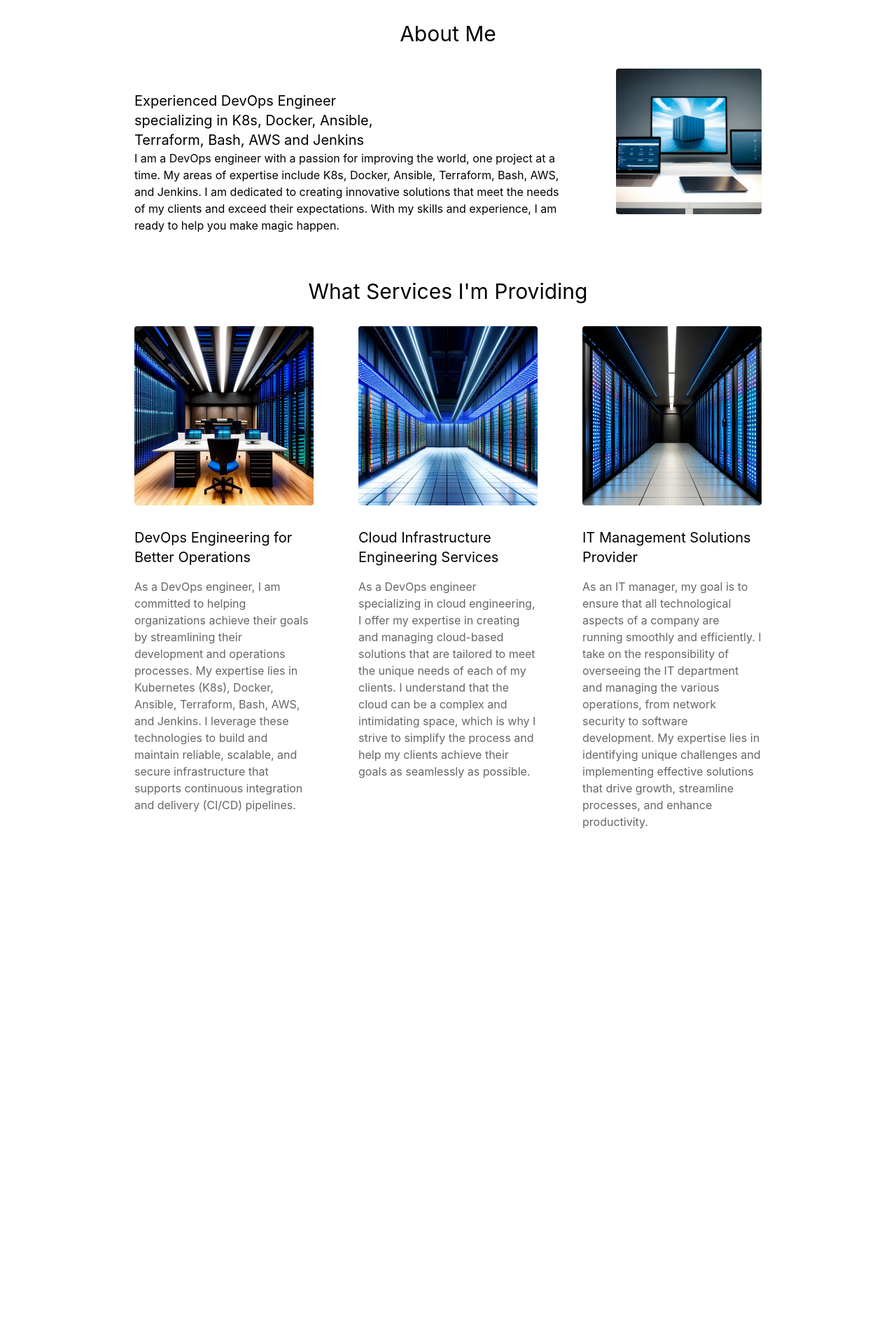
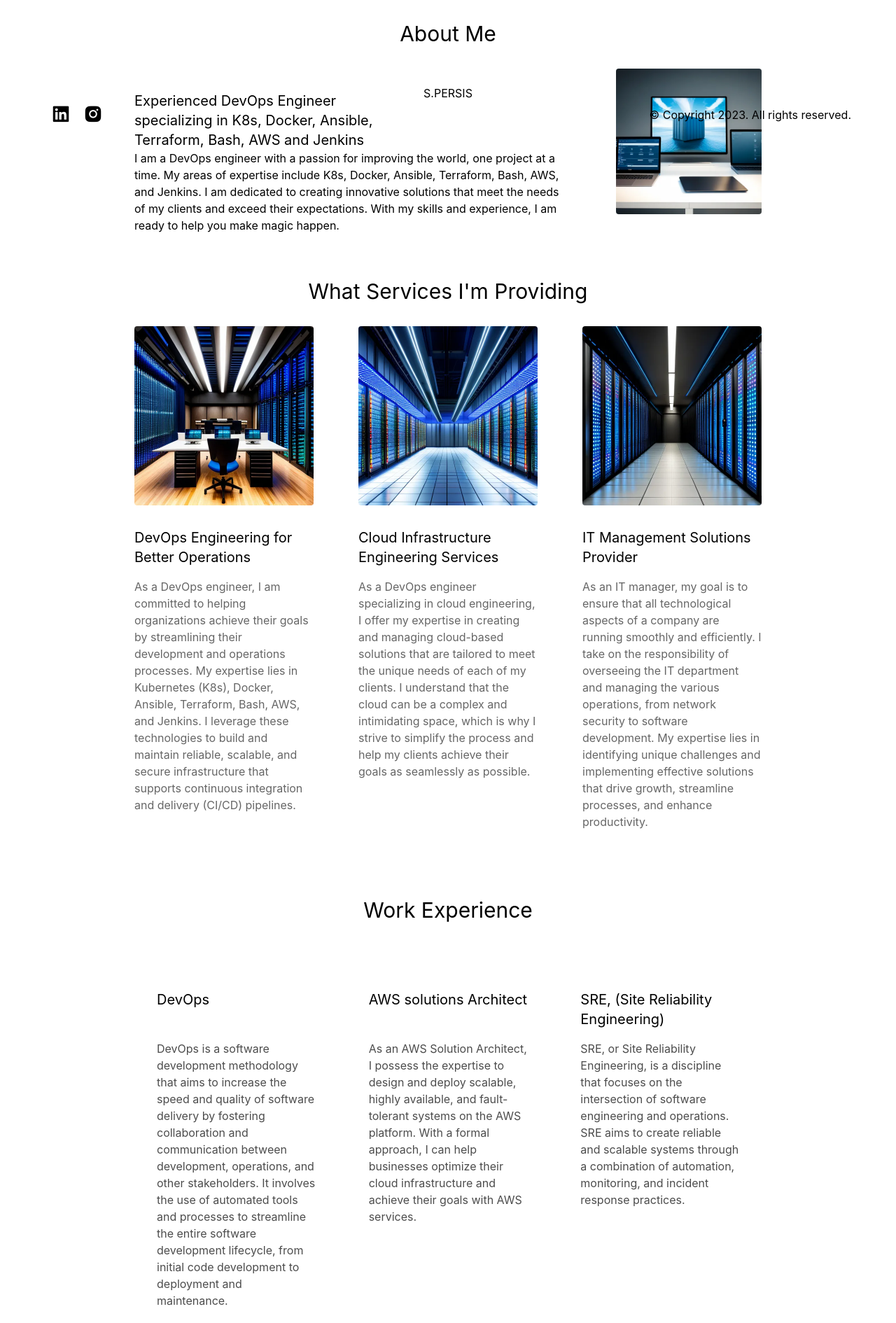
Before and after one commit to toseth97/spersis, a React (Create React App) app: page / in a window 1280 px wide. Shown: the part 610-2500 px from the top of the page at 70% size. Before the commit the page ends 1828 px from the top, so only its background shows below. Built offline with nearby package versions, Linux system fonts and the light colour scheme; the HTML template or start-up script is replaced by a standard one.

Commit message:
Making a round up by creating social link in the footer and also the navigation menu.

```diff
--- a/public/index.html
+++ b/public/index.html
@@ -9,6 +9,11 @@
       name="description"
       content="Web site created using create-react-app"
     />
+
+    <!--BOX ICON-->
+    <link href='https://unpkg.com/boxicons@2.1.4/css/boxicons.min.css' rel='stylesheet'>
+
+
     <link href="https://cdnjs.cloudflare.com/ajax/libs/flowbite/1.6.5/flowbite.min.css"  rel="stylesheet" />
     <link rel="apple-touch-icon" href="%PUBLIC_URL%/logo192.png" />
     <!--
--- a/src/App.js
+++ b/src/App.js
@@ -1,7 +1,9 @@
 import Navigation from "./components/Navigation";
 import HeroPage from "./components/HeroPage";
 import About from "./components/About";
+import Experience from "./components/Experience";
 import Services from "./components/Services";
+import Footer from "./components/Footer";
 
 function App() {
     return (
@@ -11,7 +13,9 @@ function App() {
                 <HeroPage />
                 <About />
                 <Services />
+                <Experience />
             </div>
+            <Footer />
         </div>
     );
 }
--- a/src/components/About.js
+++ b/src/components/About.js
@@ -2,7 +2,10 @@ import React from "react";
 
 const About = () => {
     return (
-        <div className="md:w-9/12 w-11/12 mt-8 md:flex flex-col items-center md:gap-x-3 px-8">
+        <div
+            id="about"
+            className="md:w-9/12 w-11/12 mt-8 md:flex flex-col items-center md:gap-x-3 px-8"
+        >
             <h1 className="text-3xl text-center">About Me</h1>
             <div className="underlines md:bg-blue-700"></div>
             <div className="mt-8 md:flex md:gap-16">
--- /dev/null
+++ b/src/components/Experience.js
@@ -0,0 +1,38 @@
+import React from "react";
+
+const Experience = () => {
+    const experience = [
+        {
+            name: "DevOps ",
+            body: "DevOps is a software development methodology that aims to increase the speed and quality of software delivery by fostering collaboration and communication between development, operations, and other stakeholders. It involves the use of automated tools and processes to streamline the entire software development lifecycle, from initial code development to deployment and maintenance.",
+        },
+        {
+            name: "AWS solutions Architect",
+            body: "As an AWS Solution Architect, I possess the expertise to design and deploy scalable, highly available, and fault-tolerant systems on the AWS platform. With a formal approach, I can help businesses optimize their cloud infrastructure and achieve their goals with AWS services.",
+        },
+        {
+            name: "SRE, (Site Reliability Engineering)",
+            body: "SRE, or Site Reliability Engineering, is a discipline that focuses on the intersection of software engineering and operations. SRE aims to create reliable and scalable systems through a combination of automation, monitoring, and incident response practices.",
+        },
+    ];
+
+    return (
+        <div
+            id="experience"
+            className="md:w-9/12 w-11/12 mt-8 md:flex flex-col items-center md:gap-x-3 px-8"
+        >
+            <h1 className="md:mt-8 text-3xl text-center">Work Experience</h1>
+            <div className="underlines md:bg-blue-700"></div>
+            <div className="mt-8 md:grid md:grid-cols-3 gap-3">
+                {experience.map((item) => (
+                    <div className="dark:bg-white text-black  md:my-0 my-2 rounded p-8">
+                        <h1 className="text-xl my-8 h-10">{item.name}</h1>
+                        <p className="opacity-70">{item.body}</p>
+                    </div>
+                ))}
+            </div>
+        </div>
+    );
+};
+
+export default Experience;
--- /dev/null
+++ b/src/components/Footer.js
@@ -0,0 +1,33 @@
+import React from "react";
+
+const Footer = () => {
+    let date = new Date().getFullYear();
+    return (
+        <footer className="w-full sticky bottom-0 dark:bg-gray-900 px-16 dark:text-white dark:text-white flex items-center flex-col py-2">
+            <h1 className="mt-4">S.PERSIS</h1>
+            <div className="w-full md:flex items-center justify-between text-center">
+                <div>
+                    <a
+                        rel="noreferrer"
+                        target="_blank"
+                        href="http://linkedin.com/in/samuelpersis"
+                    >
+                        <i class="bx text-3xl mx-2 bxl-linkedin-square"></i>
+                    </a>
+                    <a
+                        rel="noreferrer"
+                        target="_blank"
+                        href="https://instagram.com/samuel_persis?igshid=ZDdkNTZiNTM="
+                    >
+                        <i class="bx text-3xl mx-2 bxl-instagram-alt"></i>
+                    </a>
+                </div>
+                <div>
+                    <p>© Copyright {date}. All rights reserved.</p>
+                </div>
+            </div>
+        </footer>
+    );
+};
+
+export default Footer;
--- a/src/components/HeroPage.js
+++ b/src/components/HeroPage.js
@@ -2,7 +2,10 @@ import React from "react";
 
 const HeroPage = () => {
     return (
-        <div className="md:w-9/12 w-11/12 mt-8 md:flex md:items-center">
+        <div
+            id="home"
+            className="md:w-9/12 w-11/12 mt-8 md:flex md:items-center"
+        >
             <div className="md:w-7/12">
                 <h1 className="text-6xl mb-8 full_name">I'm Samuel Persis</h1>
                 <p className="mt-8">
--- a/src/components/Navigation.js
+++ b/src/components/Navigation.js
@@ -38,7 +38,7 @@ const Navigation = () => {
                     <ul class="font-medium flex flex-col p-4 md:p-0 mt-4 border border-gray-100 rounded-lg bg-gray-50 md:flex-row md:space-x-8 md:mt-0 md:border-0 md:bg-white dark:bg-gray-800 md:dark:bg-gray-900 dark:border-gray-700">
                         <li>
                             <a
-                                href="/"
+                                href="#home"
                                 class="block py-2 pl-3 pr-4 text-white bg-blue-700 rounded md:bg-transparent md:text-blue-700 md:p-0 dark:text-white md:dark:text-blue-500"
                                 aria-current="page"
                             >
@@ -47,7 +47,7 @@ const Navigation = () => {
                         </li>
                         <li>
                             <a
-                                href="/"
+                                href="#about"
                                 class="block py-2 pl-3 pr-4 text-gray-900 rounded hover:bg-gray-100 md:hover:bg-transparent md:border-0 md:hover:text-blue-700 md:p-0 dark:text-white md:dark:hover:text-blue-500 dark:hover:bg-gray-700 dark:hover:text-white md:dark:hover:bg-transparent"
                             >
                                 About
@@ -55,7 +55,7 @@ const Navigation = () => {
                         </li>
                         <li>
                             <a
-                                href="/"
+                                href="#service"
                                 class="block py-2 pl-3 pr-4 text-gray-900 rounded hover:bg-gray-100 md:hover:bg-transparent md:border-0 md:hover:text-blue-700 md:p-0 dark:text-white md:dark:hover:text-blue-500 dark:hover:bg-gray-700 dark:hover:text-white md:dark:hover:bg-transparent"
                             >
                                 Services
@@ -63,16 +63,16 @@ const Navigation = () => {
                         </li>
                         <li>
                             <a
-                                href="/"
+                                href="#experience"
                                 class="block py-2 pl-3 pr-4 text-gray-900 rounded hover:bg-gray-100 md:hover:bg-transparent md:border-0 md:hover:text-blue-700 md:p-0 dark:text-white md:dark:hover:text-blue-500 dark:hover:bg-gray-700 dark:hover:text-white md:dark:hover:bg-transparent"
                             >
-                                Portfolio
+                                Experience
                             </a>
                         </li>
                         <li>
                             <button className="">
                                 <a
-                                    href="/"
+                                    href="https://wa.me/+2348145611114"
                                     class="block w-full py-1 pl-3 px-4 pr-4 text-white hover:bg-blue-700 bg-blue-500 rounded md:border-0"
                                 >
                                     Hire me...
--- a/src/components/Services.js
+++ b/src/components/Services.js
@@ -20,7 +20,10 @@ const Services = () => {
     ];
 
     return (
-        <div className="md:w-9/12 w-11/12 mt-8 md:flex flex-col items-center md:gap-x-3 px-8">
+        <div
+            id="services"
+            className="md:w-9/12 w-11/12 mt-8 md:flex flex-col items-center md:gap-x-3 px-8"
+        >
             <h1 className="md:mt-8 text-3xl text-center">
                 What Services I'm Providing
             </h1>
--- a/src/index.css
+++ b/src/index.css
@@ -5,6 +5,7 @@ body {
     sans-serif;
   -webkit-font-smoothing: antialiased;
   -moz-osx-font-smoothing: grayscale;
+  scroll-behavior: smooth;
 }
 
 code {
```
